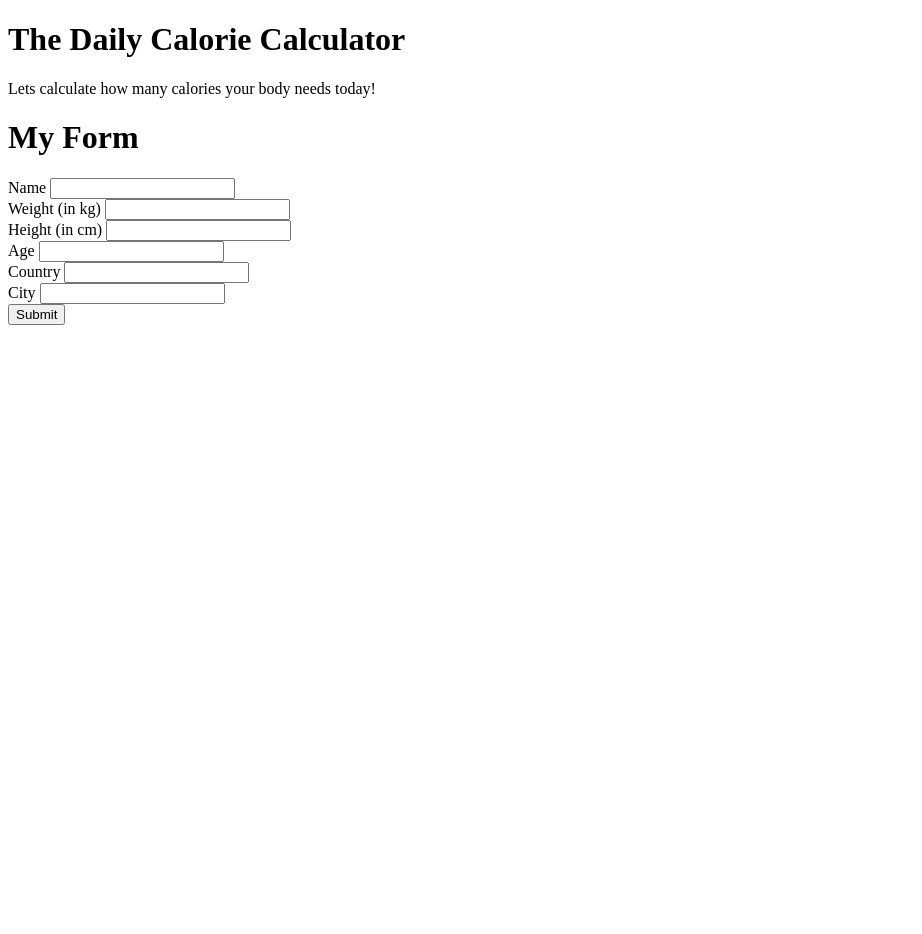
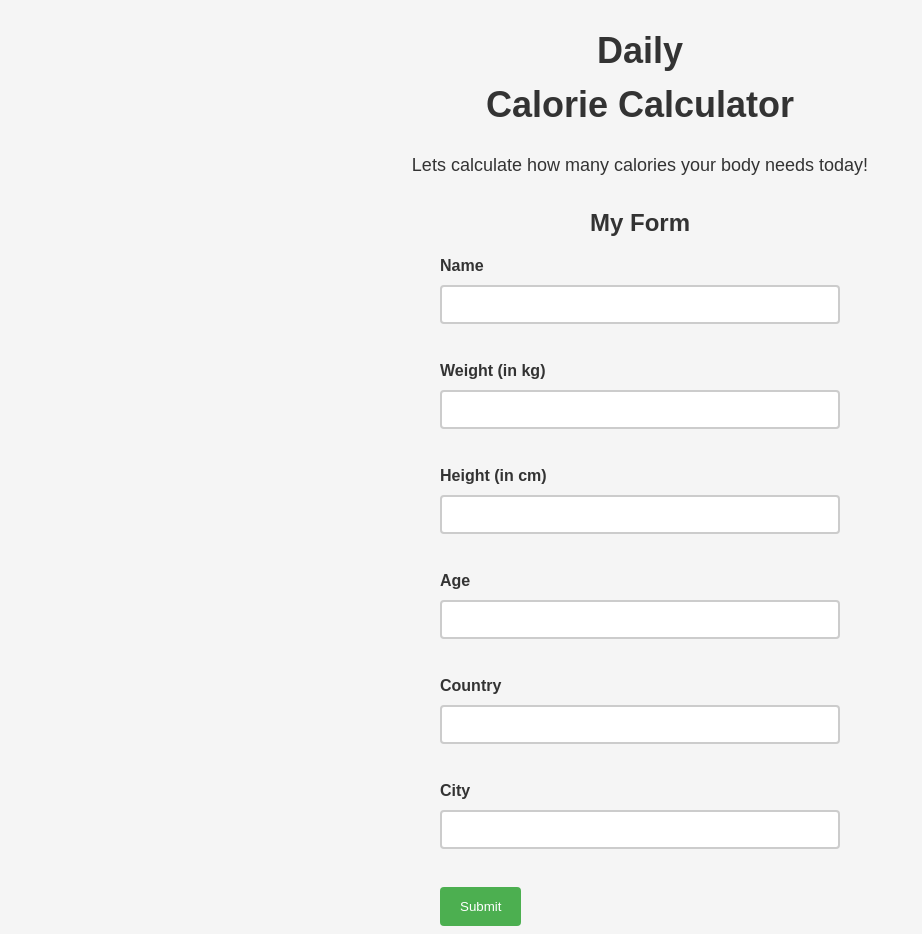
Before and after one commit to chrisbillows/UDEMY-OOP_6-calories-calculator-flask-app, a Flask app: page / in a window 1280 px wide. Shown: the whole page, without its empty margins (0-922 px from the left). Before the commit the page ends 325 px from the top, so only its background shows below. Run offline with Flask 2, Linux system fonts and the light colour scheme.

Commit message:
add basic css

```diff
--- /dev/null
+++ b/static/index.css
@@ -0,0 +1,67 @@
+body {
+  background-color: #F5F5F5;
+  color: #333333;
+  font-family: Arial, sans-serif;
+}
+
+form {
+  width: 400px;
+  margin: 0 auto;
+  text-align: centre;
+}
+
+h1 {
+  font-size: 36px;
+  margin-bottom: 20px;
+  text-align: center;
+  line-height: 1.5;
+}
+
+h2 {
+  font-size: 24px;
+  margin-bottom: 20px;
+  text-align: center;
+}
+
+p {
+  font-size: 18px;
+  margin-bottom: 30px;
+  line-height: 1.5;
+  text-align: center;
+}
+
+
+input[type="text"],
+select {
+  display: block;
+  width: 100%;
+  padding: 10px;
+  margin-bottom: 20px;
+  border: 2px solid #ccc;
+  border-radius: 4px;
+  box-sizing: border-box;
+}
+
+input[type="submit"] {
+  background-color: #4CAF50;
+  color: white;
+  padding: 12px 20px;
+  border: none;
+  border-radius: 4px;
+  cursor: pointer;
+  display: inline-block;
+}
+
+input[type="submit"]:hover {
+  background-color: #45a049;
+}
+
+label {
+  display: block;
+  margin-bottom: 10px;
+  font-weight: bold;
+}
+
+.error {
+  color: red;
+}
--- a/templates/index.html
+++ b/templates/index.html
@@ -3,13 +3,14 @@
 <head>
     <meta charset="UTF-8">
     <title>Daily Calorie Calculator</title>
+    <link rel="stylesheet" type="text/css" href="{{ url_for('static', filename='index.css') }}">
 </head>
 <body>
-    <h1>The Daily Calorie Calculator</h1>
+    <h1>Daily<br>Calorie Calculator</h1>
     <p>
         Lets calculate how many calories your body needs today!
     </p>
-    <h1>My Form</h1>
+    <h2>My Form</h2>
     <form method="POST" action="{{ url_for('myform') }}">
         {{ form.csrf_token }}   <!-- flask built in security measure -->
         {{ form.name.label }} {{ form.name() }}<br>
```
